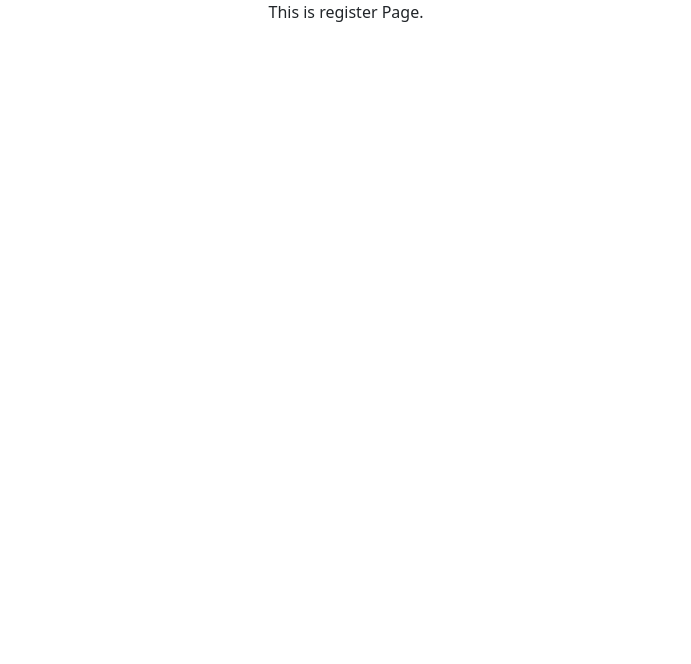
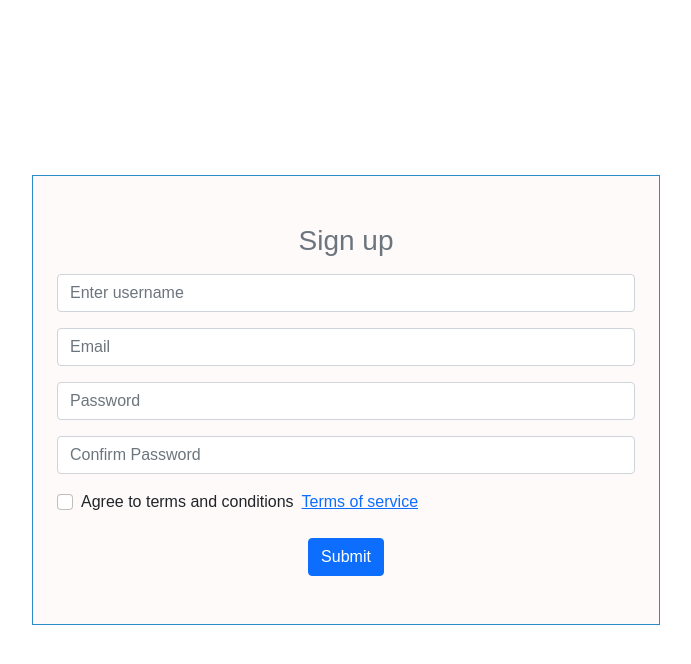
Before and after one commit to phongltv/app-react, a React (Create React App) app: page /signUp in a window 1280 px wide. Shown: the top 664 px of the page, without its empty margins (294-985 px from the left). Built offline with nearby package versions, Linux system fonts and the light colour scheme.

Commit message:
Initial register

```diff
--- a/src/Pages/Register/Register.scss
+++ b/src/Pages/Register/Register.scss
@@ -0,0 +1,6 @@
+.register{
+    background-color: snow;
+    padding: 3rem 1.5rem ;
+    font-family: sans-serif;
+    border: 1px solid #2d8bca;
+}
--- a/src/Pages/Register/Register.tsx
+++ b/src/Pages/Register/Register.tsx
@@ -1,13 +1,133 @@
-import { Col, Container, Row } from 'react-bootstrap';
+import { Checkbox } from 'antd';
+import { useEffect, useState } from 'react';
+import { Button, Container, Form, } from 'react-bootstrap';
+import { Link } from 'react-router-dom';
+import "./Register.scss";
+function Register() {
+  type FormData = {
+    username: { value: string, error: boolean, message: string }
+    email: { value: string, error: boolean, message: string };
+    password: { value: string, error: boolean, message: string };
+    passwordConfirm: { value: string, error: boolean, message: string };
+  };
+  const [formValues, setFormValue] = useState({
+    username: { value: "", error: false, message: "" },
+    email: { value: "", error: false, message: "" },
+    password: { value: "", error: false, message: "" },
+    passwordConfirm: { value: "", error: false, message: "" }
+  } as FormData);
+  const [errors, setErrors] = useState({} as FormData);
+  const [isSubmited, setIsSubmited] = useState(false);
+  const [validated, setValidated] = useState(false)
 
-function Register() {
+  const setFieldValue = (field: string, value: any) => {
+    setFormValue({
+      ...formValues,
+      [field]: value
+    })
+  }
+  const handleSubmit = (e: any) => {
+    e.preventDefault();
+    console.log(e)
+    const form = e.currentTarget;
+    if (form.checkValidity() === false) {
+      setErrors(validate(formValues));
+
+    }
+    setIsSubmited(true);
+    setValidated(true);
+  }
+  useEffect(() => {
+    console.log(formValues);
+    if (Object.keys(formValues).length === 0 && isSubmited) {
+      console.log(formValues)
+    }
+  }, [errors]);
+
+  const validate = (formData: FormData) => {
+    const error = {} as FormData;
+    let isError = false;
+    if (!formData.username.value) {
+      formData.username.message = "Username is required"
+      formData.username.error = true
+    }
+    else if (formData.username.value.length < 5) {
+      formData.username.message = "Username  < 5"
+      formData.username.error = true
+    }
+    else {
+      formData.username.message = ""
+      formData.username.error = false
+    }
+
+    setValidated(isError);
+    return error;
+  }
+
   return (
-    <Container>
-      <Row>
-        <Col className='text-center'>This is register Page.</Col>
-      </Row>
-    </Container>
-   );
+    <Container fluid className='d-flex flex-column justify-content-center align-items-center vh-100'>
+      <Form noValidate className="col-6 register" onSubmit={handleSubmit} validated={validated}>
+        <Form.Text className="text-center">
+          <h3 className='mb-3' > Sign up</h3> </Form.Text>
+        <Form.Group className="mb-3" controlId="userName">
+          <Form.Control type="text" placeholder="Enter username"
+            onChange={(event) => setFieldValue("username", event.target.value)}
+            value={formValues.username.value}
+            isInvalid={formValues.username.error && formValues.username.value === ""}
+
+          />
+          <Form.Control.Feedback type="invalid" className="error">
+            {formValues.username.message}   {!!formValues.username.error}
+          </Form.Control.Feedback>
+        </Form.Group>
+
+        <Form.Group className="mb-3" controlId="formEmail">
+          <Form.Control className='registerInput' type="email" placeholder="Email"
+            onChange={(event) => setFieldValue("email", event.target.value)}
+
+
+          />
+          <Form.Control.Feedback type="invalid" className="error">
+          </Form.Control.Feedback>
+        </Form.Group>
+
+        <Form.Group className="mb-3" controlId="formPassword">
+          <Form.Control className='registerInput' type="password" placeholder="Password"
+            onChange={(event) => setFieldValue("password", event.target.value)}
+            // value={formValues.password}
+            // isInvalid={!!errors.password}
+            required />
+          <Form.Control.Feedback type="invalid">
+            {/* {errors.password} */}
+          </Form.Control.Feedback>
+        </Form.Group>
+
+        <Form.Group className="mb-3" controlId="formConfirmPassword">
+          <Form.Control className='registerInput' type="password" placeholder="Confirm Password"
+            onChange={(event) => setFieldValue("passwordConfirm", event.target.value)}
+            required />
+          <Form.Control.Feedback type="invalid">
+          </Form.Control.Feedback>
+        </Form.Group>
+
+        <Form.Group className="mb-3 d-md-flex gap-2" controlId="formCheckbox">
+          <Form.Check
+            required
+            label="Agree to terms and conditions"
+            feedback="You must agree before submitting."
+            feedbackType="invalid"
+          />
+          <Form.Label ><Link to="/signIn">Terms of service</Link></Form.Label>
+        </Form.Group>
+
+        <Form.Group className="d-flex justify-content-center">
+          <Button className="registerButton" type="submit">
+            Submit
+          </Button>
+        </Form.Group>
+      </Form>
+    </Container >
+  );
 }
 
 export default Register;
```
